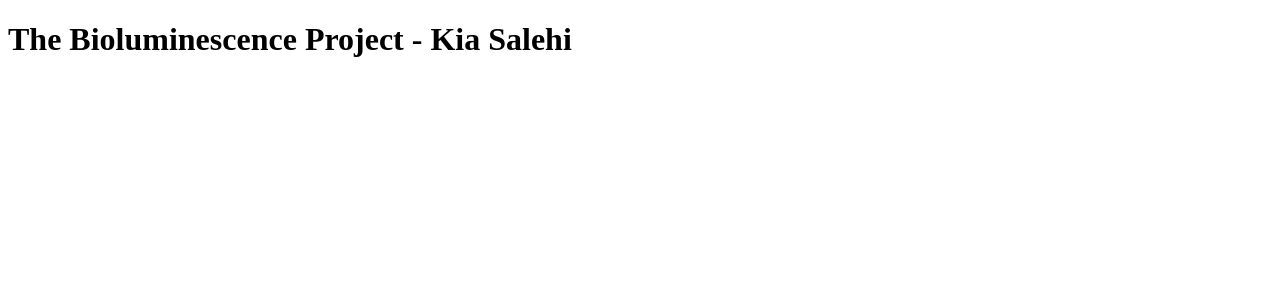
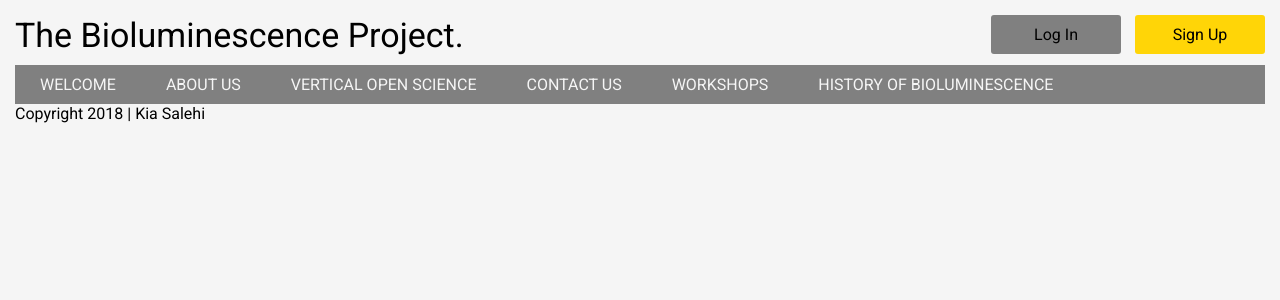
Before and after one commit to ksalehi/bl, a Rails app: page / in a window 1280 px wide. Shown: the top 300 px of the page. Run offline with Rails 7, Linux system fonts and the light colour scheme; style sheets or scripts are compiled from the project's sources; some libraries are stand-ins or nearby versions.

Commit message:
begin styling homepage

```diff
--- /dev/null
+++ b/app/assets/stylesheets/a1_reset.scss
@@ -0,0 +1,60 @@
+html, body, header, nav, div, a,
+ul, li, main, button, aside,
+section, img, div, h1, h2, h3, h4,
+h5, p, form, label, input, textarea,
+span, article, footer {
+  margin: 0;
+  padding: 0;
+  border: 0;
+  outline: 0;
+  font: inherit;
+  color: inherit;
+  text-align: inherit;
+  text-decoration: inherit;
+  vertical-align: inherit;
+  box-sizing: inherit;
+  transition: all 0.2s ease;
+}
+
+ul, li {
+  list-style: none;
+}
+
+img {
+  display: block;
+  width: 100%;
+  height: auto;
+}
+
+input[type="password"],
+input[type="email"],
+input[type="text"],
+input[type="submit"],
+textarea,
+button {
+  -webkit-appearance: none;
+  -moz-appearance: none;
+}
+
+button,
+input[type="submit"] {
+  cursor: pointer;
+}
+
+/* Clearfix */
+
+.clearfix:after {
+  content: '';
+  display: block;
+  clear: both;
+}
+
+html {
+  background: rgba(245,245,245,1);
+  font-family: 'Roboto', sans-serif;
+  margin: 15px;
+}
+
+body {
+  position: relative;
+}
--- a/app/assets/stylesheets/home.scss
+++ b/app/assets/stylesheets/home.scss
@@ -1,3 +1,35 @@
 // Place all the styles related to the Home controller here.
 // They will automatically be included in application.css.
 // You can use Sass (SCSS) here: http://sass-lang.com/
+
+.header h1 {
+    font-size: 34px;
+    margin-bottom: 10px;
+}
+
+.button {
+    padding: 10px 15px;
+    margin-left: 10px;
+    width: 100px;
+    text-align: center;
+    vertical-align: middle;
+    color: black;
+    border-radius: 3px;
+    display: inline-block;
+
+    &.login {
+        background: grey;
+    }
+
+    &.signup {
+        background: #ffd507;
+    }
+}
+
+.float-left {
+    float: left;
+}
+
+.float-right {
+    float: right;
+}
--- a/app/assets/stylesheets/nav_bar.scss
+++ b/app/assets/stylesheets/nav_bar.scss
@@ -1,3 +1,18 @@
 .nav-bar {
-    background: blue;
+    background: grey;
+    width: 100%;
+    color: whitesmoke;
+
+    li {
+        &:hover {
+            background: #ffd507;
+            color: black;
+            transition: 0.2s ease;
+            cursor: pointer;
+        }
+        display: inline-block;
+        float: left;
+        list-style: none;
+        padding: 10px 25px;
+    }
 }
--- a/app/views/home/index.html.erb
+++ b/app/views/home/index.html.erb
@@ -1,5 +1,28 @@
-<h1>The Bioluminescence Project - Kia Salehi</h1>
-<script type="text/javascript">
+<div class='header clearfix'>
+    <h1 class='float-left'>The Bioluminescence Project.</h1>
+    <div class='float-right'>
+        <div class='button login'>
+            Log In
+        </div>
+        <div class='button signup'>
+            Sign Up
+        </div>
+    </div>
+</div>
 
-</script>
-<div id="content"/>
+<div class'content'>
+    <ul class='nav-bar clearfix'>
+        <li>WELCOME</li>
+        <li>ABOUT US</li>
+        <li>VERTICAL OPEN SCIENCE</li>
+        <li>CONTACT US</li>
+        <li>WORKSHOPS</li>
+        <li>HISTORY OF BIOLUMINESCENCE</li>
+    </ul>
+</div>
+
+<div class='footer'>
+    <p>
+        Copyright 2018 | Kia Salehi
+    </p>
+</div>
--- a/app/views/layouts/application.html.erb
+++ b/app/views/layouts/application.html.erb
@@ -1,14 +1,17 @@
 <!DOCTYPE html>
 <html>
   <head>
-    <title>Bl</title>
+    <title>The Bioluminescence Project</title>
+    <link href="https://fonts.googleapis.com/css?family=Roboto:300,400,700" rel="stylesheet">
+    <script src="https://use.fontawesome.com/f8e35c4eda.js"></script>
+    <link rel="stylesheet" type="text/css" href="//cdn.jsdelivr.net/jquery.slick/1.6.0/slick.css"/>
     <%= csrf_meta_tags %>
 
     <%= stylesheet_link_tag    'application', media: 'all', 'data-turbolinks-track': 'reload' %>
     <%= javascript_include_tag 'application', 'data-turbolinks-track': 'reload' %>
   </head>
 
-  <body>
+  <body id='bl-app'>
     <%= yield %>
   </body>
 </html>
```
Also changed, not shown: Gemfile, Gemfile.lock.
